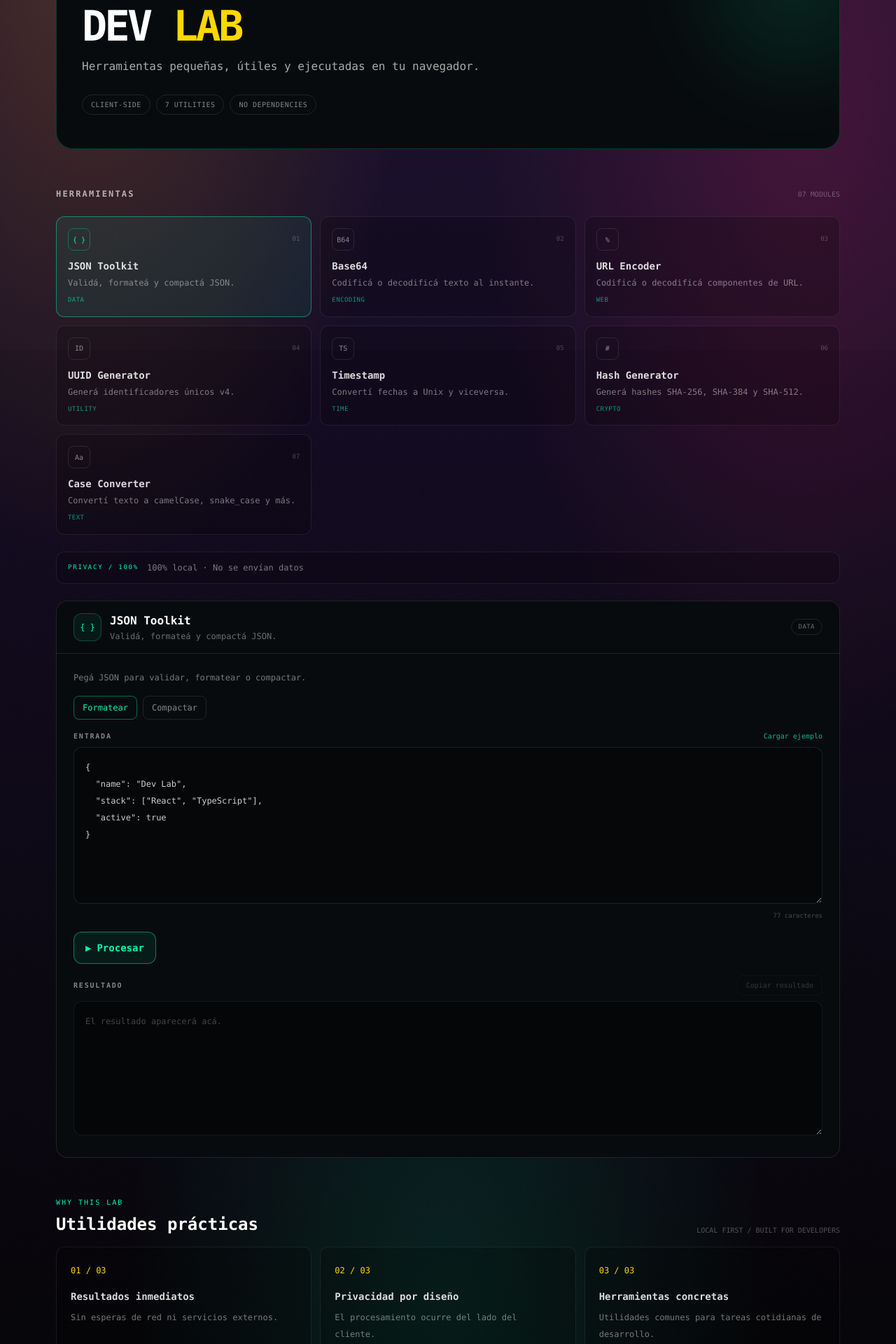
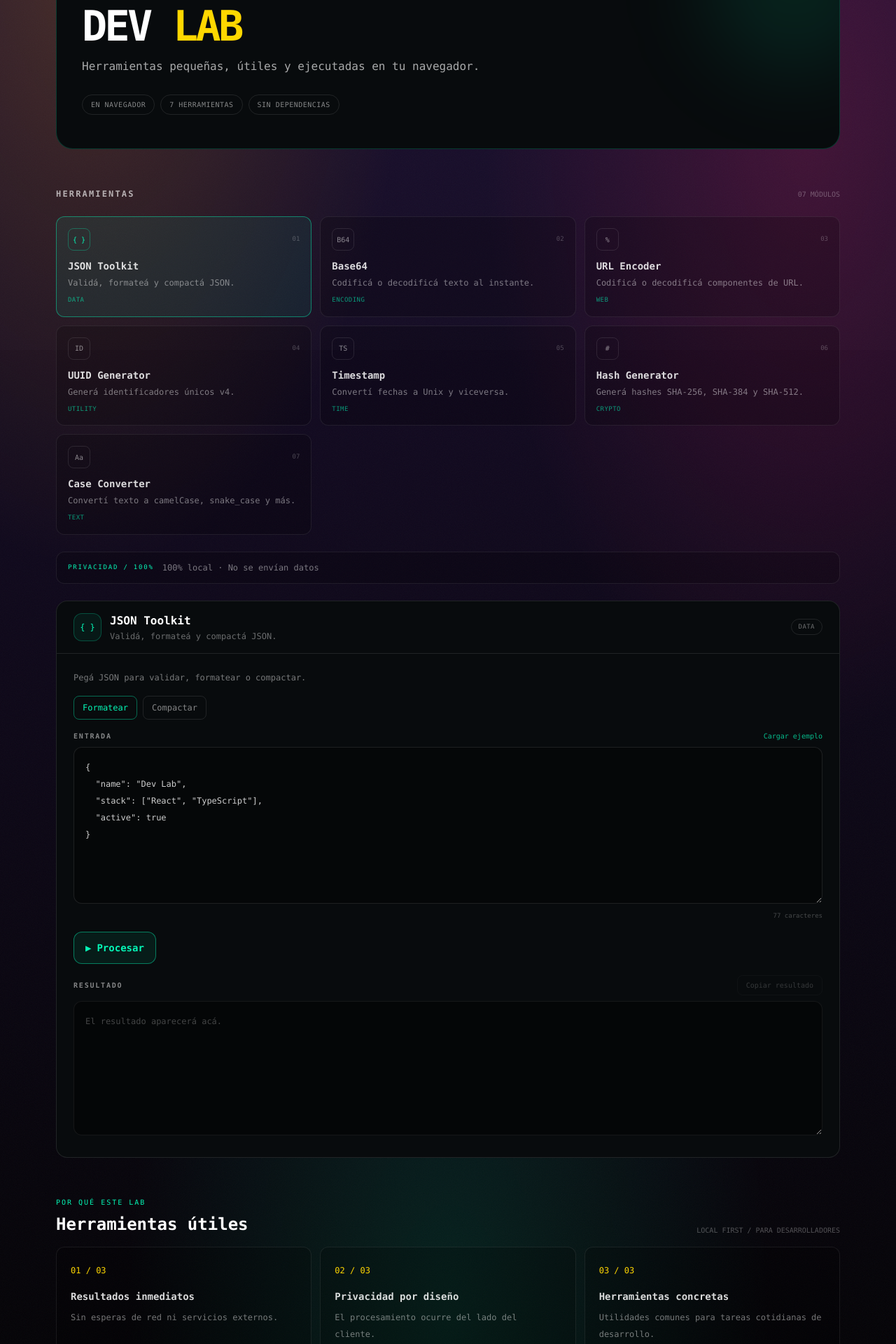
Before and after one commit to lu-developer476/Portfolio, a Next.js app: page /dev-lab in a window 1280 px wide. Shown: the part 300-2220 px from the top of the page at 70% size. Built offline with nearby package versions, Linux system fonts and the light colour scheme.

Commit message:
fix(dev-lab): localize remaining interface labels

```diff
--- a/src/components/DevLabExperience.tsx
+++ b/src/components/DevLabExperience.tsx
@@ -60,6 +60,7 @@ export default function DevLabExperience() {
     back: "Volver", kicker: "CAJA DE HERRAMIENTAS PARA DEVELOPERS",
     intro: "Herramientas pequeñas, útiles y ejecutadas en tu navegador.",
     tools: "Herramientas", select: "Seleccioná una herramienta para empezar.",
+    clientSide: "En navegador", utilityCount: "7 herramientas", dependencies: "Sin dependencias", modules: "07 MÓDULOS", privacyLabel: "PRIVACIDAD / 100%", whyLab: "POR QUÉ ESTE LAB", sectionLabel: "LOCAL FIRST / PARA DESARROLLADORES",
     input: "ENTRADA", output: "RESULTADO", run: "Procesar", copy: "Copiar resultado",
     copied: "Copiado al portapapeles", reset: "Restablecer", sample: "Cargar ejemplo",
     pretty: "Formatear", minify: "Compactar", encode: "Codificar", decode: "Decodificar",
@@ -74,7 +75,7 @@ export default function DevLabExperience() {
     base64Error: "No se pudo decodificar Base64. Verificá la entrada.",
     urlError: "No se pudo decodificar el componente URL.",
     dateError: "Fecha o timestamp no válido.",
-    ready: "Listo para procesar.", featureTitle: "Utilidades prácticas",
+    ready: "Listo para procesar.", featureTitle: "Herramientas útiles",
     hashHint: "Generá el hash de un texto en tu navegador.", caseHint: "Elegí un formato y convertí el texto al instante.",
     hashError: "No se pudo generar el hash. Probá de nuevo.", caseModes: { upper: "MAYÚSCULAS", lower: "minúsculas", title: "Título", camel: "camelCase", snake: "snake_case", kebab: "kebab-case" },
     feature1: "Resultados inmediatos", feature1d: "Sin esperas de red ni servicios externos.",
@@ -84,6 +85,7 @@ export default function DevLabExperience() {
     back: "Back", kicker: "A DEVELOPER'S TOOLBOX",
     intro: "Small, useful tools running right in your browser.",
     tools: "Tools", select: "Select a tool to get started.",
+    clientSide: "Client-side", utilityCount: "7 utilities", dependencies: "No dependencies", modules: "07 MODULES", privacyLabel: "PRIVACY / 100%", whyLab: "WHY THIS LAB", sectionLabel: "LOCAL FIRST / BUILT FOR DEVELOPERS",
     input: "INPUT", output: "OUTPUT", run: "Process", copy: "Copy result",
     copied: "Copied to clipboard", reset: "Reset", sample: "Load example",
     pretty: "Format", minify: "Minify", encode: "Encode", decode: "Decode",
@@ -98,7 +100,7 @@ export default function DevLabExperience() {
     base64Error: "Could not decode Base64. Check the input.",
     urlError: "Could not decode the URL component.",
     dateError: "Invalid date or timestamp.",
-    ready: "Ready to process.", featureTitle: "Practical utilities",
+    ready: "Ready to process.", featureTitle: "Useful tools",
     hashHint: "Generate a text hash right in your browser.", caseHint: "Choose a format and convert text instantly.",
     hashError: "Could not generate the hash. Try again.", caseModes: { upper: "UPPERCASE", lower: "lowercase", title: "Title Case", camel: "camelCase", snake: "snake_case", kebab: "kebab-case" },
     feature1: "Instant results", feature1d: "No network wait or external services.",
@@ -203,9 +205,9 @@ export default function DevLabExperience() {
           <h1 className="mt-4 text-4xl font-black tracking-[-.06em] text-white sm:text-6xl">DEV <span className="text-cyber-gold">LAB</span></h1>
           <p className="mt-4 max-w-2xl text-sm leading-7 text-white/65 sm:text-base">{copy.intro}</p>
           <div className="mt-7 flex flex-wrap gap-2 font-mono text-[10px] uppercase tracking-wider text-white/50">
-            <span className="rounded-full border border-white/10 px-3 py-1.5">Client-side</span>
-            <span className="rounded-full border border-white/10 px-3 py-1.5">7 utilities</span>
-            <span className="rounded-full border border-white/10 px-3 py-1.5">No dependencies</span>
+            <span className="rounded-full border border-white/10 px-3 py-1.5">{copy.clientSide}</span>
+            <span className="rounded-full border border-white/10 px-3 py-1.5">{copy.utilityCount}</span>
+            <span className="rounded-full border border-white/10 px-3 py-1.5">{copy.dependencies}</span>
           </div>
         </div>
       </header>
@@ -213,7 +215,7 @@ export default function DevLabExperience() {
       <section className="space-y-6" aria-label={copy.tools}>
         <div className="flex items-center justify-between gap-3">
           <h2 className="text-xs font-semibold uppercase tracking-[.18em] text-white/65">{copy.tools}</h2>
-          <span className="shrink-0 font-mono text-[10px] text-white/30">07 MODULES</span>
+          <span className="shrink-0 font-mono text-[10px] text-white/30">{copy.modules}</span>
         </div>
         <nav className="flex snap-x snap-mandatory gap-3 overflow-x-auto pb-3 [scrollbar-width:thin] lg:grid lg:grid-cols-3 lg:overflow-visible lg:pb-0" aria-label={copy.tools}>
           {tools[locale].map((tool, index) => (
@@ -229,7 +231,7 @@ export default function DevLabExperience() {
           ))}
         </nav>
         <div className="flex items-center gap-3 rounded-xl border border-white/[0.08] bg-black/20 px-4 py-3">
-          <p className="shrink-0 font-mono text-[9px] uppercase tracking-[.2em] text-cyber-neonGreen">PRIVACY / 100%</p>
+          <p className="shrink-0 font-mono text-[9px] uppercase tracking-[.2em] text-cyber-neonGreen">{copy.privacyLabel}</p>
           <p className="text-xs leading-5 text-white/45">{copy.local}</p>
         </div>
 
@@ -324,10 +326,10 @@ export default function DevLabExperience() {
       <section className="space-y-4">
         <div className="flex flex-wrap items-end justify-between gap-3">
           <div>
-            <p className="font-mono text-[10px] uppercase tracking-[.2em] text-cyber-neonGreen">WHY THIS LAB</p>
+            <p className="font-mono text-[10px] uppercase tracking-[.2em] text-cyber-neonGreen">{copy.whyLab}</p>
             <h2 className="mt-2 text-xl font-bold text-white sm:text-2xl">{copy.featureTitle}</h2>
           </div>
-          <span className="font-mono text-[10px] text-white/30">LOCAL FIRST / BUILT FOR DEVELOPERS</span>
+          <span className="font-mono text-[10px] text-white/30">{copy.sectionLabel}</span>
         </div>
         <div className="grid gap-3 md:grid-cols-3">
           {[
```
